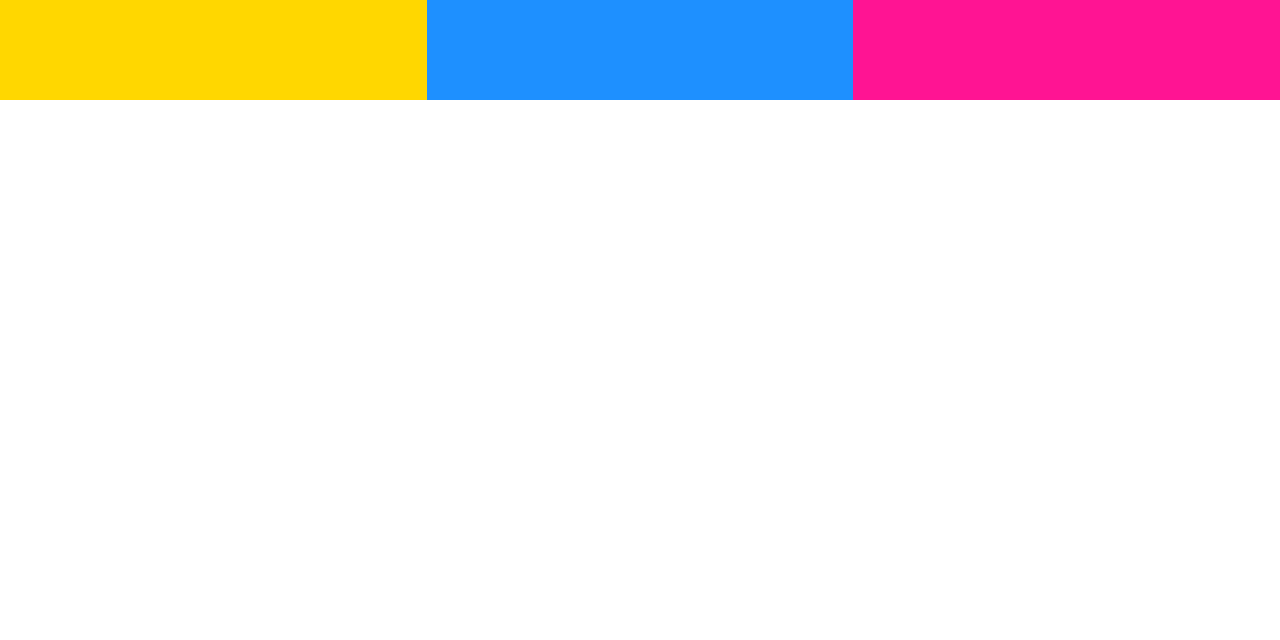
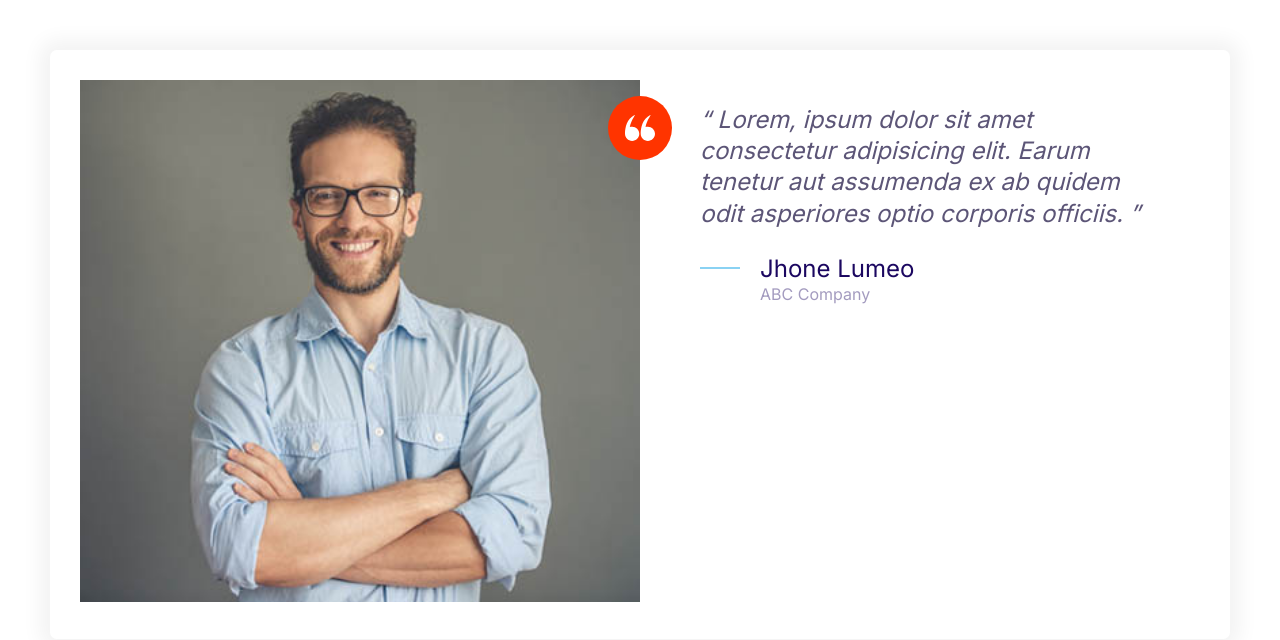
Before and after one commit to TarakaKoda/cloudbee, a plain HTML site: page index.html in a window 1280 px wide. Drawn offline with Linux system fonts and the light colour scheme.

Commit message:
Build the testimonial components

```diff
--- a/css/styles.css
+++ b/css/styles.css
@@ -166,8 +166,17 @@ a {
     height: 40px;
 }
 
+.icon--small {
+    width: 30px;
+    height: 30px;
+}
+
 .icon--primary {
     fill: var(--color-primary);
+}
+
+.icon--white {
+    fill: #fff;
 }
 
 .icon-container {
@@ -179,6 +188,11 @@ a {
     justify-content: center;
     width: 64px;
 }
+
+.icon-container--accent{
+    background: var(--color-accent);
+}
+
 
 /* Buttons
    ========================================================================== */
@@ -477,3 +491,38 @@ a {
         grid-template-columns: repeat(3, 1fr);
     }
 }
+
+/* Testimonials
+   ========================================================================== */
+.testimonial {
+    padding: 3rem;
+}
+
+.testimonial__image {
+    position: relative;
+}
+
+.testimonial__image > img {
+    width: 100%;
+}
+
+.testimonial__image > .icon-container {
+    position: absolute;
+    top: 3%;
+    right: -32px;
+}
+
+@media screen and (min-width: 726px) {
+    .testimonial .quote,
+    .testimonial .quote__author {
+        font-size: 2.4rem;
+    }
+
+    .testimonial .quote__author {
+        white-space: nowrap;
+    }
+
+    .testimonial .quote {
+        margin-left: 6rem;
+    }
+}
--- a/index.html
+++ b/index.html
@@ -12,11 +12,40 @@
     <link rel="stylesheet" href="css/normalize.css" />
     <link rel="stylesheet" href="css/styles.css" />
   </head>
-  <body>
-    <div class="grid grid--1x2 grid--1x3">
-      <div style="height: 100px; background-color: gold;" ></div>
-      <div style="height: 100px; background-color: dodgerblue;" ></div>
-      <div style="height: 100px; background-color: deeppink;" ></div>
+  <body style="padding: 5rem">
+    <div class="card testimonial">
+      <div class="grid grid--1x2">
+        <div class="testimonial__image">
+          <img
+            src="images/testimonial.jpg"
+            alt="A happy, smiling customer" />
+            <span class="icon-container icon-container--accent">
+            </svg><svg class="icon icon--small icon--white">
+              <use xlink:href="images/sprite.svg#quotes"></use>
+            </svg>
+            </span>
+        </div>
+        <blockquote class="quote">
+          <p class="quote__text">
+            Lorem, ipsum dolor sit amet consectetur adipisicing elit. Earum
+            tenetur aut assumenda ex ab quidem odit asperiores optio corporis
+            officiis.
+          </p>
+          <footer class="qoute__footer">
+            <div class="media">
+              <div class="media__image">
+              </svg><svg class="icon icon--primary quote__line">
+                <use xlink:href="images/sprite.svg#line"></use>
+              </svg>
+              </div>
+              <div class="media__body">
+                <h3 class="media__title quote__author">Jhone Lumeo</h3>
+                <p class="media__text quote__company">ABC Company</p>
+              </div>
+            </div>
+          </footer>
+        </blockquote>
+      </div>
     </div>
   </body>
 </html>
```
Also changed, not shown: components/testimonials.html (added, +34 -0 lines), images/testimonial.jpg (added).
